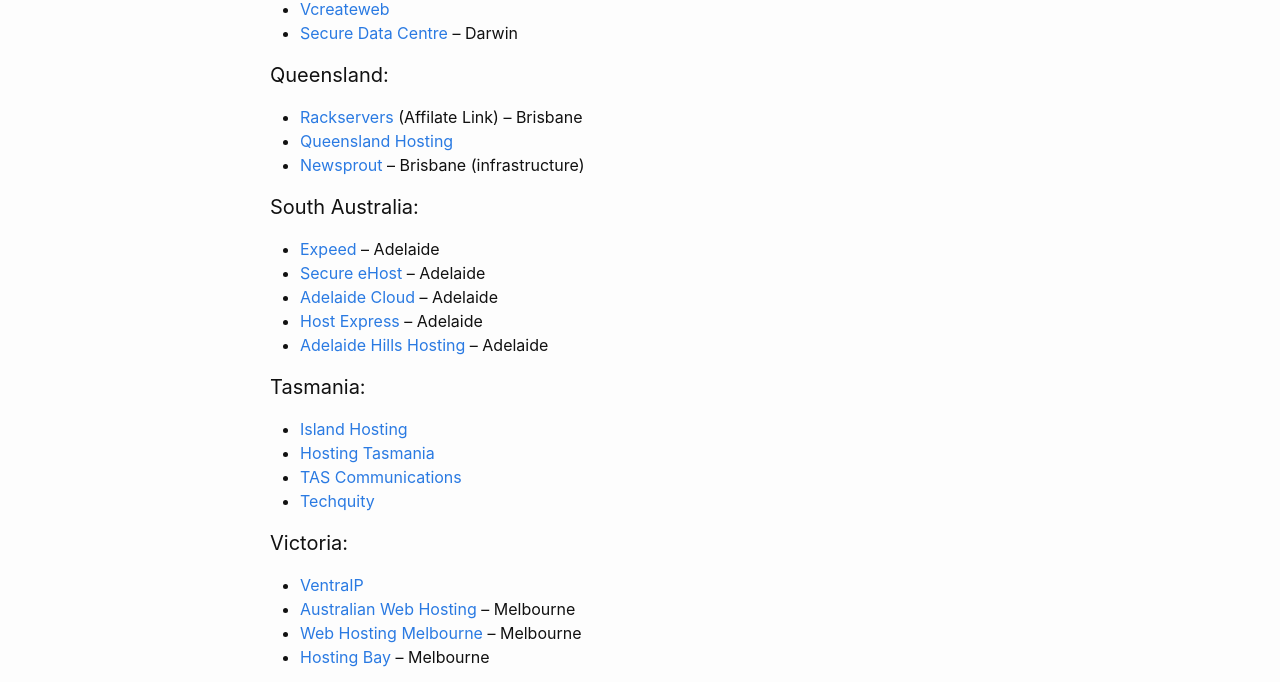
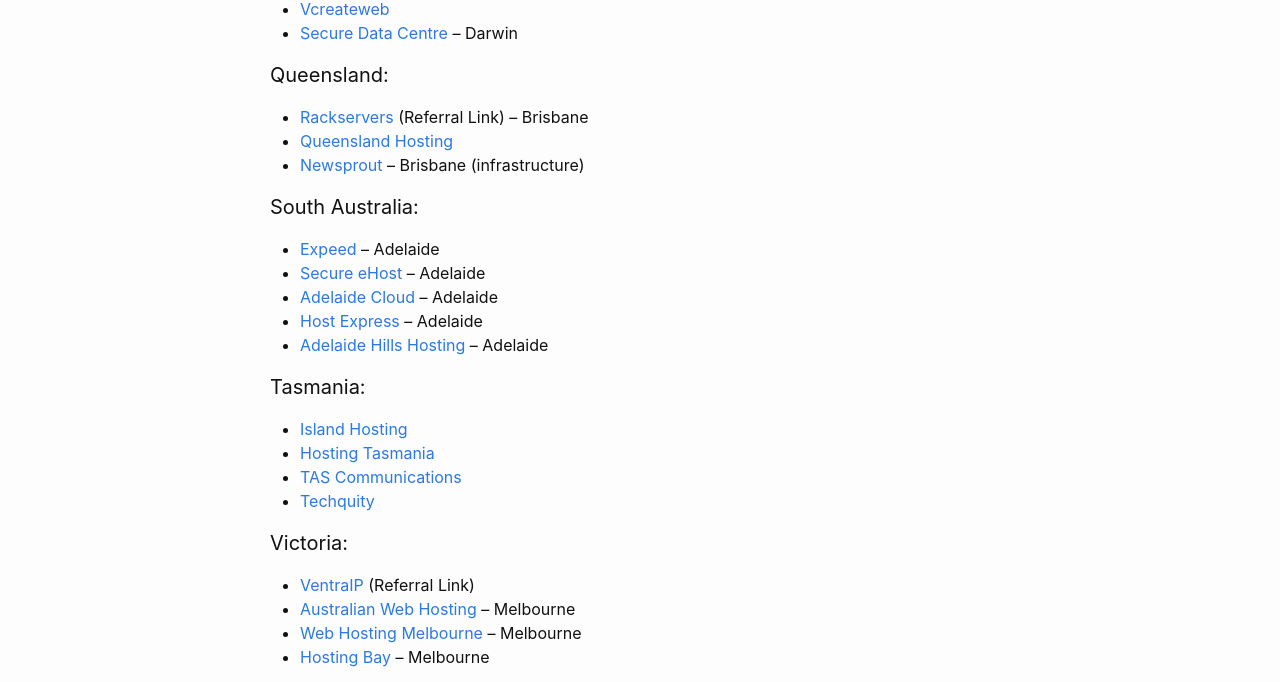
Before and after one commit to Steve-Tech/Blog, a Jekyll site: the page built from _posts/2018-07-30-best-australian-hosting.md, in a window 1280 px wide. Shown: the part 617-1299 px from the top of the page. Built offline with Jekyll 4.4.1, drawn with Linux system fonts in a browser that asks for light colours; comment, search, counter and statistics services are not loaded.

Commit message:
Update 2018-07-30-best-australian-hosting.md
Added VentraIP referral link

```diff
--- a/_posts/2018-07-30-best-australian-hosting.md
+++ b/_posts/2018-07-30-best-australian-hosting.md
@@ -30,7 +30,7 @@ You should always have the nearest hosting for your target area so your customer
   * <a href="http://www.securedatacentre.com.au/" target="_blank">Secure Data Centre</a> &#8211; Darwin
 
 #### Queensland:
-  * <a href="http://www.rackservers.com.au/secure/aff.php?aff=168" target="_blank">Rackservers</a> (Affilate Link) &#8211; Brisbane
+  * <a href="http://www.rackservers.com.au/secure/aff.php?aff=168" target="_blank">Rackservers</a> (Referral Link) &#8211; Brisbane
   * <a href="https://www.queenslandhosting.com.au/" target="_blank">Queensland Hosting</a>
   * <a href="https://www.newsprout.com.au/" target="_blank">Newsprout</a> &#8211; Brisbane (infrastructure)
 
@@ -48,7 +48,7 @@ You should always have the nearest hosting for your target area so your customer
   * <a href="https://techquity.com.au/" target="_blank">Techquity</a>
 
 #### Victoria:
-  * <a href="https://ventraip.com.au/" target="_blank">VentraIP</a>
+  * <a href="https://getonline.vip/NssVqBon" target="_blank">VentraIP</a> (Referral Link)
   * <a href="https://www.hostingaustralia.com.au/" target="_blank">Australian Web Hosting</a> &#8211; Melbourne
   * <a href="http://www.web-hosting-melbourne.com.au/" target="_blank">Web Hosting Melbourne</a> &#8211; Melbourne
   * <a href="https://www.hostingbay.com.au/" target="_blank">Hosting Bay</a> &#8211; Melbourne
```
